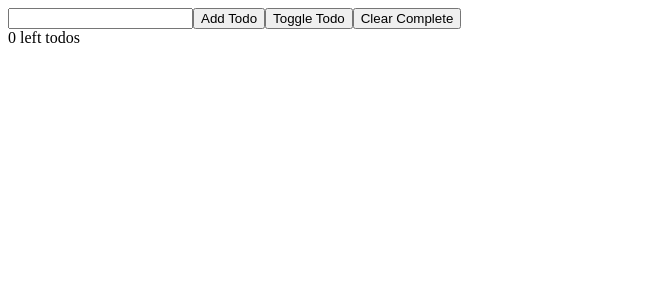
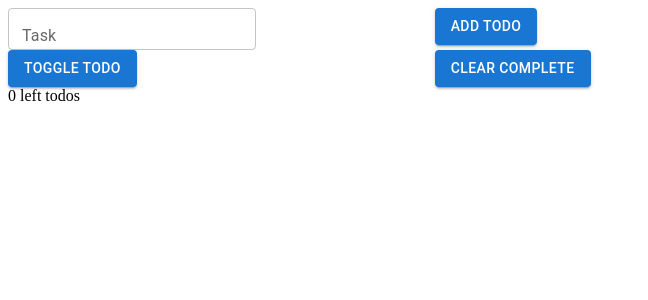
Before and after one commit to samirpatil2000/started-with-react, a React (Create React App) app: page / in a window 1280 px wide. Shown: the top 300 px of the page, without its empty margins (0-648 px from the left). Built offline with nearby package versions, Linux system fonts and the light colour scheme.

Commit message:
Added Material UI

```diff
--- a/package.json
+++ b/package.json
@@ -3,6 +3,9 @@
   "version": "0.1.0",
   "private": true,
   "dependencies": {
+    "@emotion/react": "^11.10.5",
+    "@emotion/styled": "^11.10.5",
+    "@mui/material": "^5.11.3",
     "@testing-library/jest-dom": "^5.16.5",
     "@testing-library/react": "^13.4.0",
     "@testing-library/user-event": "^13.5.0",
--- a/src/App.js
+++ b/src/App.js
@@ -1,5 +1,9 @@
 import React, { useState, useRef, useEffect } from "react";
 import TodoList from "./TodoList";
+
+import Button from '@mui/material/Button'
+import TextField from '@mui/material/TextField'
+import Grid from '@mui/material/Grid'
 
 const MAX = 10e6;
 const LOCAL_STORAGE_KEY = 'todosApp.todo'
@@ -9,7 +13,7 @@ const uuidv4 = function(){
 
 function App() {
   const [todos, setTodos] = useState([])
-  const todoNameRef = useRef()
+  const inputTodoRef = useRef()
 
   useEffect(() => {
     const storedTodos = JSON.parse(localStorage.getItem(LOCAL_STORAGE_KEY))
@@ -34,14 +38,15 @@ function App() {
   }
 
   function handleAddTodo(e){
-      const name = todoNameRef.current.value
-      if (name === "" || name === NaN) return
+      console.log("Clicked..!")
+      const name = inputTodoRef.current.value
+      if (name === "" || name === NaN || name === undefined) return
       setTodos(
         prevTodos => {
           return [...prevTodos, {id:uuidv4(), name: name, complete:false}]
         }
       )
-      todoNameRef.current.value = ""
+      inputTodoRef.current.value = ""
   }
   function toggleAllTodo(){
     todos.map(todo => toggleTodo(todo.id))
@@ -60,10 +65,31 @@ function App() {
   return (
     <>
       <TodoList todos={todos} toggleTodo={toggleTodo}/>
-      <input ref={todoNameRef} type="text"/>
-      <button onClick={handleAddTodo}>Add Todo</button>
-      <button onClick={toggleAllTodo}>Toggle Todo</button>
-      <button onClick={clearCompleteTodo}>Clear Complete</button>
+
+      <Grid container spacing={2}>
+        <Grid item xs={4}>
+          <TextField id="outlined-basic" label="Task" variant="outlined"
+                inputRef={inputTodoRef} type="text"
+                inputProps={
+                  {
+                    style: {height: "9px"}
+                  }
+                }/>
+        </Grid>
+        <Grid item xs={4}>
+          <Button variant="contained" onClick={handleAddTodo}>Add Todo</Button>
+        </Grid>
+      </Grid>
+
+      <Grid container spacing={2}>
+        <Grid item xs={4}>
+          <Button variant="contained" onClick={toggleAllTodo}>Toggle Todo</Button>
+        </Grid>
+        <Grid item xs={4}>
+          <Button variant="contained" onClick={clearCompleteTodo}>Clear Complete</Button>
+        </Grid>
+      </Grid>
+
       <div> {countTodos()} left todos</div>
     </>
   );
--- a/src/Todo.js
+++ b/src/Todo.js
@@ -1,4 +1,8 @@
 import React from 'react'
+
+import Box from '@mui/material/Box'
+import Grid from '@mui/material/Grid'
+
 
 export default function Todo({todo, toggleTodo}) {
     function handleTodoClick(){
@@ -6,10 +10,14 @@ export default function Todo({todo, toggleTodo}) {
     }
     return (
         <div>
-            <label>
-                <input type="checkbox" checked={todo.complete} onChange={handleTodoClick}/>
-                {todo.name}
-            </label>
+            <Grid container spacing={2}>
+                <Grid item xs={0}>
+                    <input type="checkbox" checked={todo.complete} onChange={handleTodoClick}/>
+                </Grid>
+                <Grid item xs={8}>
+                    <Box sx={{color: 'info.main', height: '30px'}}>{todo.name}</Box>
+                </Grid>
+            </Grid>
         </div>
     )
 }
```
Also changed, not shown: 1 other file (tests, documents, lock files or other folders).
